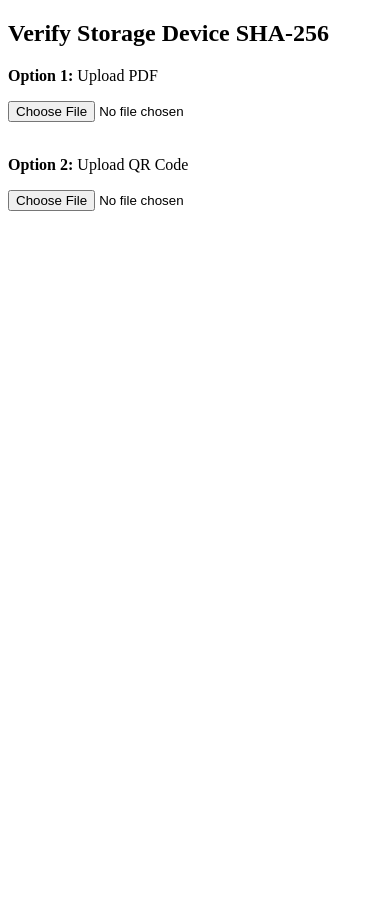
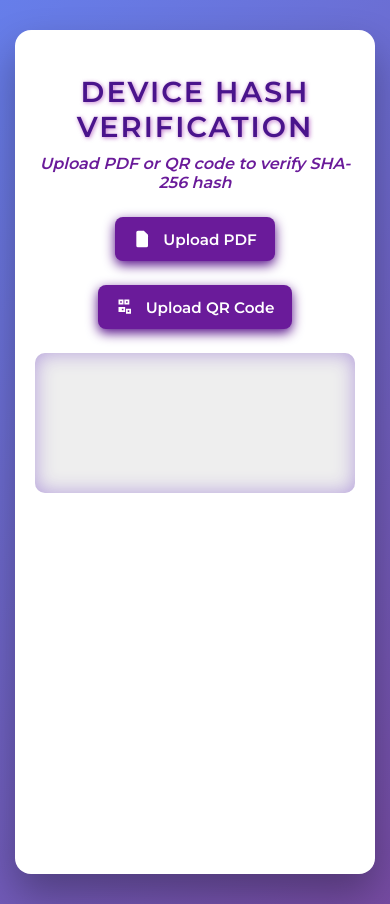
Before and after one commit to prajit07/secure-erasure-verification, a plain HTML site: page index.html in a window 390 px wide. Before the commit the page ends 844 px from the top, so only its background shows below. Drawn offline with nearby package versions, Linux system fonts and the light colour scheme.

Commit message:
Update index.html

```diff
--- a/index.html
+++ b/index.html
@@ -1,41 +1,208 @@
 <!DOCTYPE html>
-<html>
+<html lang="en">
 <head>
-  <meta charset="UTF-8">
+  <meta charset="UTF-8" />
+  <meta name="viewport" content="width=device-width, initial-scale=1" />
   <title>Verify Device Hash (PDF or QR)</title>
   <script src="https://cdn.jsdelivr.net/npm/jsqr/dist/jsQR.js"></script>
+  <style>
+    @import url('https://fonts.googleapis.com/css2?family=Montserrat:wght@400;600&display=swap');
+
+    body {
+      font-family: 'Montserrat', sans-serif;
+      background: linear-gradient(135deg, #667eea 0%, #764ba2 100%);
+      margin: 0;
+      padding: 40px 20px;
+      display: flex;
+      justify-content: center;
+      min-height: 100vh;
+      color: #fff;
+    }
+
+    .container {
+      background: #fff;
+      color: #333;
+      border-radius: 16px;
+      box-shadow: 0 20px 40px rgba(0,0,0,0.3);
+      max-width: 480px;
+      width: 100%;
+      padding: 30px 35px;
+      box-sizing: border-box;
+      text-align: center;
+    }
+
+    h1 {
+      font-weight: 700;
+      margin-bottom: 10px;
+      color: #4a148c;
+      font-size: 1.8rem;
+      text-transform: uppercase;
+      letter-spacing: 2px;
+      text-shadow: 1px 1px 4px #9c27b0a0;
+    }
+
+    p.subtitle {
+      margin: 0 0 25px;
+      color: #6a1b9a;
+      font-style: italic;
+      font-weight: 600;
+    }
+
+    .file-upload {
+      display: flex;
+      justify-content: center;
+      margin-bottom: 24px;
+    }
+
+    label.custom-file-input {
+      cursor: pointer;
+      background: #6a1b9a;
+      border-radius: 8px;
+      padding: 14px 20px;
+      color: #fff;
+      font-size: 1rem;
+      font-weight: 600;
+      transition: background 0.3s ease, box-shadow 0.3s ease;
+      display: flex;
+      align-items: center;
+      gap: 10px;
+      box-shadow: 0 4px 12px #540d88;
+      user-select: none;
+    }
+
+    label.custom-file-input:hover {
+      background: #7b1fa2;
+      box-shadow: 0 6px 16px #7b1fa2cc;
+    }
+
+    label.custom-file-input svg {
+      width: 20px;
+      height: 20px;
+      fill: #fff;
+      flex-shrink: 0;
+    }
+
+    input[type="file"] {
+      display: none;
+    }
+
+    #output {
+      white-space: pre-wrap;
+      background: #eee;
+      border-radius: 10px;
+      padding: 20px;
+      color: #4a148c;
+      font-family: 'Courier New', Courier, monospace;
+      font-weight: 700;
+      min-height: 100px;
+      box-shadow: inset 0 0 20px #b39ddb;
+      transition: background-color 0.3s ease;
+    }
+
+    #output.verifying {
+      color: #33691e;
+      font-style: italic;
+      background: #e8f5e9;
+      box-shadow: inset 0 0 20px #aed581;
+    }
+
+    #output.verified {
+      color: #2e7d32;
+      background: #dcedc8;
+      box-shadow: inset 0 0 25px #81c784;
+    }
+
+    #output.failed {
+      color: #c62828;
+      background: #ffcdd2;
+      box-shadow: inset 0 0 25px #ef9a9a;
+    }
+
+    /* Spinner */
+    .spinner {
+      border: 4px solid #cfd8dc;
+      border-top: 4px solid #6a1b9a;
+      border-radius: 50%;
+      width: 24px;
+      height: 24px;
+      animation: spin 1s linear infinite;
+      display: inline-block;
+      vertical-align: middle;
+      margin-right: 10px;
+    }
+
+    @keyframes spin {
+      0% { transform: rotate(0deg);}
+      100% { transform: rotate(360deg);}
+    }
+
+    @media (max-width: 600px) {
+      body {
+        padding: 30px 15px;
+      }
+
+      .container {
+        padding: 25px 20px;
+      }
+
+      label.custom-file-input {
+        padding: 12px 18px;
+        font-size: 0.95rem;
+      }
+    }
+  </style>
 </head>
 <body>
-  <h2>Verify Storage Device SHA-256</h2>
+  <div class="container" role="main" aria-labelledby="pageTitle">
+    <h1 id="pageTitle">Device Hash Verification</h1>
+    <p class="subtitle">Upload PDF or QR code to verify SHA-256 hash</p>
 
-  <p><b>Option 1:</b> Upload PDF</p>
-  <input type="file" id="pdfInput" accept="application/pdf"><br><br>
+    <div class="file-upload">
+      <label for="pdfInput" class="custom-file-input" tabindex="0" aria-label="Upload PDF file containing embedded hash">
+        <svg viewBox="0 0 24 24" aria-hidden="true"><path d="M6 2h7l5 5v13a2 2 0 0 1-2 2H6a2 2 0 0 1-2-2V4a2 2 0 0 1 2-2zM13 9V3.5L18.5 9H13z"/></svg>
+        Upload PDF
+      </label>
+      <input type="file" id="pdfInput" accept="application/pdf" />
+    </div>
 
-  <p><b>Option 2:</b> Upload QR Code</p>
-  <input type="file" id="qrInput" accept="image/*"><br><br>
+    <div class="file-upload">
+      <label for="qrInput" class="custom-file-input" tabindex="0" aria-label="Upload QR code image file">
+        <svg viewBox="0 0 24 24" aria-hidden="true"><path d="M3 3h6v6H3V3zm2 2v2h2V5H5zm5-2h6v6h-6V3zm2 2v2h2V5h-2zm-7 7h6v6H3v-6zm2 2v2h2v-2H5zm5 0h6v6h-6v-6zm2 2v2h2v-2h-2z"/></svg>
+        Upload QR Code
+      </label>
+      <input type="file" id="qrInput" accept="image/*" />
+    </div>
 
-  <pre id="output"></pre>
+    <pre id="output" role="region" aria-live="polite" aria-atomic="true"></pre>
+  </div>
 
   <script>
     const output = document.getElementById("output");
     const HASH_BITS = 256;
-
-    // 👉 Replace with hash from your DB
     const knownHash = "8c5d10757e5791fc007564ca9f28b080f1e1f1f110a192d140f43f8af4160f06";
 
-    // --- PDF Upload Handler ---
+    function showLoading(message) {
+      output.textContent = "";
+      output.className = "verifying";
+      output.innerHTML = `<span class="spinner"></span>${message}`;
+    }
+
+    function showResult(message, statusClass) {
+      output.className = statusClass;
+      output.textContent = message;
+    }
+
     document.getElementById("pdfInput").addEventListener("change", async (event) => {
       const file = event.target.files[0];
       if (!file) return;
-
+      showLoading("Extracting hash from PDF...");
+      try {
         const arrayBuffer = await file.arrayBuffer();
         const bytes = new Uint8Array(arrayBuffer);
-
         let lsbBits = [];
         for (let i = 0; i < bytes.length && lsbBits.length < HASH_BITS; i++) {
           lsbBits.push(bytes[i] & 1);
         }
-
         let extractedHash = "";
         for (let i = 0; i + 3 < lsbBits.length; i += 4) {
           let nibble =
@@ -45,19 +212,20 @@
             lsbBits[i + 3];
           extractedHash += nibble.toString(16);
         }
-
         verifyHash(extractedHash, "PDF");
+      } catch {
+        showResult("❌ Error reading PDF file.", "failed");
+      }
     });
 
-    // --- QR Upload Handler ---
     document.getElementById("qrInput").addEventListener("change", (event) => {
       const file = event.target.files[0];
       if (!file) return;
-
+      showLoading("Decoding QR code...");
       const reader = new FileReader();
-      reader.onload = function(e) {
+      reader.onload = function (e) {
         const img = new Image();
-        img.onload = function() {
+        img.onload = function () {
           const canvas = document.createElement("canvas");
           const ctx = canvas.getContext("2d");
           canvas.width = img.width;
@@ -68,7 +236,7 @@
           if (qrResult) {
             verifyHash(qrResult.data.trim(), "QR Code");
           } else {
-            output.textContent = "❌ Could not decode QR code.";
+            showResult("❌ Could not decode QR code.", "failed");
           }
         };
         img.src = e.target.result;
@@ -76,15 +244,15 @@
       reader.readAsDataURL(file);
     });
 
-    // --- Verification Logic ---
     function verifyHash(extractedHash, source) {
-      let result = `Extracted SHA-256 from ${source}:\n${extractedHash}\n\n`;
+      let message = `Extracted SHA-256 from ${source}:\n${extractedHash}\n\n`;
       if (extractedHash.toLowerCase() === knownHash.toLowerCase()) {
-        result += "✅ Verified: Hash matches the database";
+        message += "✅ Verified: Hash matches the database";
+        showResult(message, "verified");
       } else {
-        result += "❌ Not Verified: Hash mismatch with database";
+        message += "❌ Not Verified: Hash mismatch with database";
+        showResult(message, "failed");
       }
-      output.textContent = result;
     }
   </script>
 </body>
```
Lines whose indentation alone changed are shown as unchanged.
